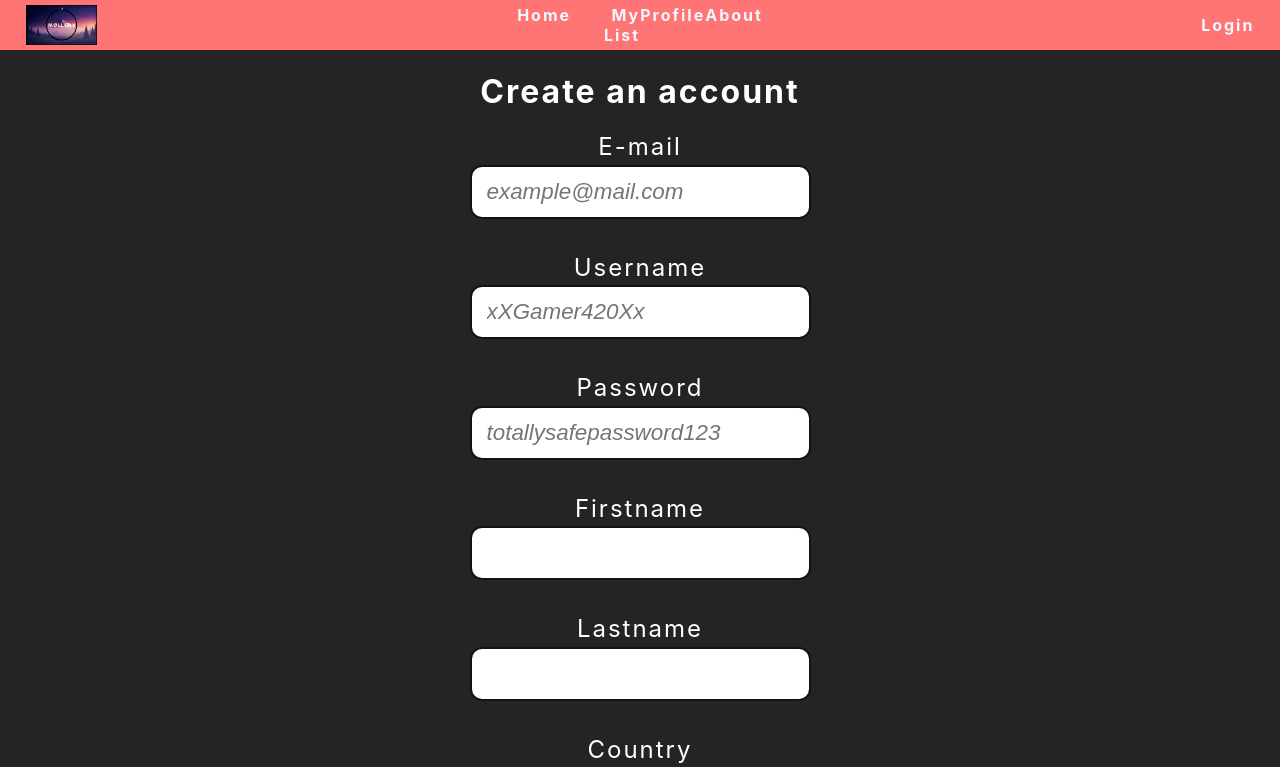
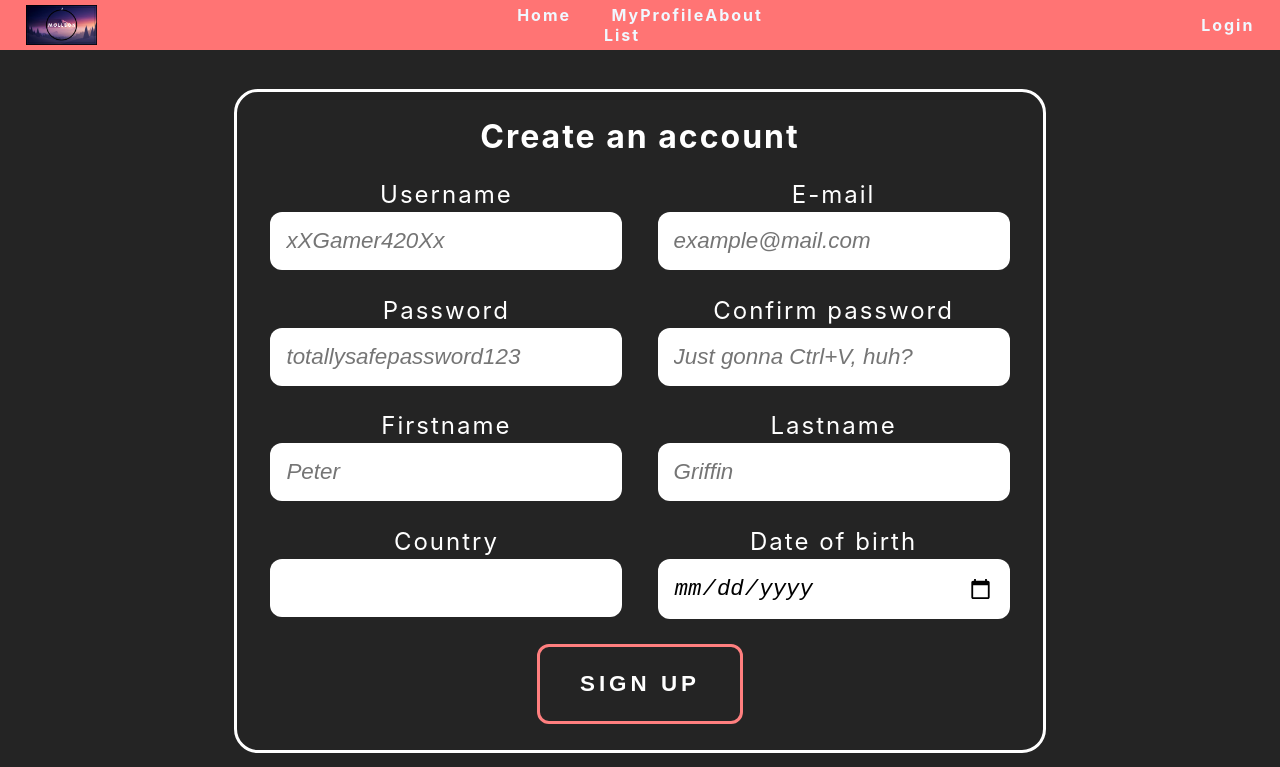
Before and after one commit to mikkelhau/game-list, a React (Create React App) app: page /signup in a window 1280 px wide. Shown: the top 767 px of the page. Built offline with nearby package versions, Linux system fonts and the light colour scheme.

Commit message:
Sign up page styling and extras

```diff
--- a/src/App.jsx
+++ b/src/App.jsx
@@ -6,13 +6,13 @@ import "./styles/globals.css";
 
 function App() {
   return (
-    <div className="layout">
+    <>
       <NavBar />
       <main>
         <Outlet />
       </main>
       <Footer />
-    </div>
+    </>
   );
 }
 
--- a/src/pages/LoginPage.jsx
+++ b/src/pages/LoginPage.jsx
@@ -7,8 +7,8 @@ export default function LoginPage() {
 
   return (
     <div className="login">
-      <h1>Log in to your account</h1>
-      <div>
+      <div className="module">
+        <h1>Log in to your account</h1>
         <form action={LogInUser}>
           <div className="form-group">
             <label htmlFor="username">Username</label>
@@ -35,8 +35,8 @@ export default function LoginPage() {
           </div>
           <button type="submit">Log in</button>
         </form>
+        <Link to="/signup">No account? Sign up here</Link>
       </div>
-      <Link to="/signup">No account? Sign up here</Link>
     </div>
   );
 }
--- a/src/pages/SignupPage.jsx
+++ b/src/pages/SignupPage.jsx
@@ -4,11 +4,42 @@ import "../styles/signup.css";
 export default function SignupPage() {
   function CreateUser() {}
 
+  const placeholderMsg = {
+    0: "Just gonna Ctrl+V, huh?",
+    1: "Nice try buddy",
+    2: "Oh? You can't paste?",
+    3: "Try one more time",
+    4: "Nope, still not working",
+    5: "You sure are persistent",
+    6: "JUST TYPE IT AGAIN",
+    7: "For the love of God...",
+  };
+
+  const [count, setCount] = useState(0);
+  const placeholder = placeholderMsg[count];
+
+  const handlePaste = (e) => {
+    e.preventDefault();
+    setCount((count) => count + 1);
+  };
+
   return (
     <div className="signup">
+      <div className="module">
         <h1>Create an account</h1>
-      <div>
         <form action={CreateUser}>
+          <div className="form-input-group">
+            <div className="form-group">
+              <label htmlFor="username">Username</label>
+              <input
+                type="text"
+                name="username"
+                id="username"
+                placeholder="xXGamer420Xx"
+                required
+                autoComplete="username"
+              />
+            </div>
             <div className="form-group">
               <label htmlFor="email">E-mail</label>
               <input
@@ -18,17 +49,6 @@ export default function SignupPage() {
                 placeholder="example@mail.com"
                 required
                 autoComplete="email"
-            />
-          </div>
-          <div className="form-group">
-            <label htmlFor="username">Username</label>
-            <input
-              type="text"
-              name="username"
-              id="username"
-              placeholder="xXGamer420Xx"
-              required
-              autoComplete="username"
               />
             </div>
             <div className="form-group">
@@ -44,11 +64,25 @@ export default function SignupPage() {
               />
             </div>
             <div className="form-group">
+              <label htmlFor="password">Confirm password</label>
+              <input
+                type="password"
+                name="password"
+                id="password"
+                placeholder={placeholder}
+                onPaste={handlePaste}
+                required
+                minLength={8}
+                autoComplete="current-password"
+              />
+            </div>
+            <div className="form-group">
               <label htmlFor="firstname">Firstname</label>
               <input
                 type="text"
                 name="firstname"
                 id="firstname"
+                placeholder="Peter"
                 required
                 autoComplete="firstname"
               />
@@ -59,6 +93,7 @@ export default function SignupPage() {
                 type="text"
                 name="lastname"
                 id="lastname"
+                placeholder="Griffin"
                 required
                 autoComplete="lastname"
               />
@@ -83,6 +118,7 @@ export default function SignupPage() {
                 autoComplete="birthdate"
               />
             </div>
+          </div>
           <button type="submit">Sign up</button>
         </form>
       </div>
--- a/src/styles/Footer.css
+++ b/src/styles/Footer.css
@@ -9,7 +9,6 @@
   justify-content: space-between;
   align-items: center;
   border-top: 2px solid #fff;
-  margin-top: 4%;
   img {
     height: 100%;
   }
--- a/src/styles/Login.css
+++ b/src/styles/Login.css
@@ -1,8 +1,20 @@
 .login {
-  margin: 0 auto;
   display: flex;
-  flex-direction: column;
-  align-items: center;
+  justify-content: center;
+
+  .module {
+    width: fit-content;
+    padding: 2%;
+    display: flex;
+    flex-direction: column;
+    align-items: center;
+    border: 3px solid #fff;
+    border-radius: var(--rounder);
+  }
+
+  h1 {
+    margin-bottom: 3vh;
+  }
 
   form {
     display: flex;
@@ -14,21 +26,18 @@
     -webkit-appearance: none;
     -moz-appearance: none;
     appearance: none;
-    border: 2px solid var(--accent-color);
-    border-radius: 12px;
-    margin-bottom: 10%;
+    border: none;
+    border-radius: var(--round);
+    margin-bottom: 8%;
     width: 25vw;
-    height: 6vh;
-    max-width: inherit;
-    font-size: 1.4em;
-    padding-left: 15px;
+    font-size: 1.4rem;
+    padding: 1rem;
     font-style: italic;
   }
 
   .form-group {
     display: flex;
     flex-direction: column;
-    align-items: center;
     label {
       font-size: 1.5em;
       margin-bottom: 1%;
@@ -46,8 +55,8 @@
 
   button {
     position: relative;
-    padding: 4% 6%;
-    border-radius: 12px;
+    padding: 1.5rem 2.5rem;
+    border-radius: var(--round);
     border: 3px solid var(--primary-color);
     font-size: 1.4em;
     text-transform: uppercase;
--- a/src/styles/globals.css
+++ b/src/styles/globals.css
@@ -3,6 +3,12 @@
   --secondary-color: #36ffbc;
   --accent-color: #131313;
   background-color: #242424;
+  --round: 12px;
+  --rounder: 24px;
+}
+
+main {
+  padding: 3% 0;
 }
 
 h1,
@@ -15,4 +21,6 @@ label {
   color: #fff;
   letter-spacing: 2px;
   text-decoration: none;
+  margin: 0;
+  padding: 0;
 }
--- a/src/styles/signup.css
+++ b/src/styles/signup.css
@@ -1,8 +1,20 @@
 .signup {
-  margin: 0 auto;
   display: flex;
-  flex-direction: column;
-  align-items: center;
+  justify-content: center;
+
+  .module {
+    width: fit-content;
+    padding: 2% 4%;
+    display: flex;
+    flex-direction: column;
+    align-items: center;
+    border: 3px solid #fff;
+    border-radius: var(--rounder);
+  }
+
+  h1 {
+    margin-bottom: 3vh;
+  }
 
   form {
     display: flex;
@@ -10,19 +22,10 @@
     align-items: center;
   }
 
-  input {
-    -webkit-appearance: none;
-    -moz-appearance: none;
-    appearance: none;
-    border: 2px solid var(--accent-color);
-    border-radius: 12px;
-    margin-bottom: 10%;
-    width: 25vw;
-    height: 6vh;
-    max-width: inherit;
-    font-size: 1.4em;
-    padding-left: 15px;
-    font-style: italic;
+  .form-input-group {
+    display: grid;
+    grid-template-columns: 45% 45%;
+    column-gap: 10%;
   }
 
   .form-group {
@@ -35,9 +38,22 @@
     }
   }
 
+  input {
+    -webkit-appearance: none;
+    -moz-appearance: none;
+    appearance: none;
+    border: none;
+    border-radius: 12px;
+    margin-bottom: 8%;
+    width: 40vh;
+    font-size: 1.4rem;
+    padding: 1rem;
+    font-style: italic;
+  }
+
   button {
     position: relative;
-    padding: 4% 6%;
+    padding: 1.5rem 2.5rem;
     border-radius: 12px;
     border: 3px solid var(--primary-color);
     font-size: 1.4em;
```
Lines whose indentation alone changed are shown as unchanged.
